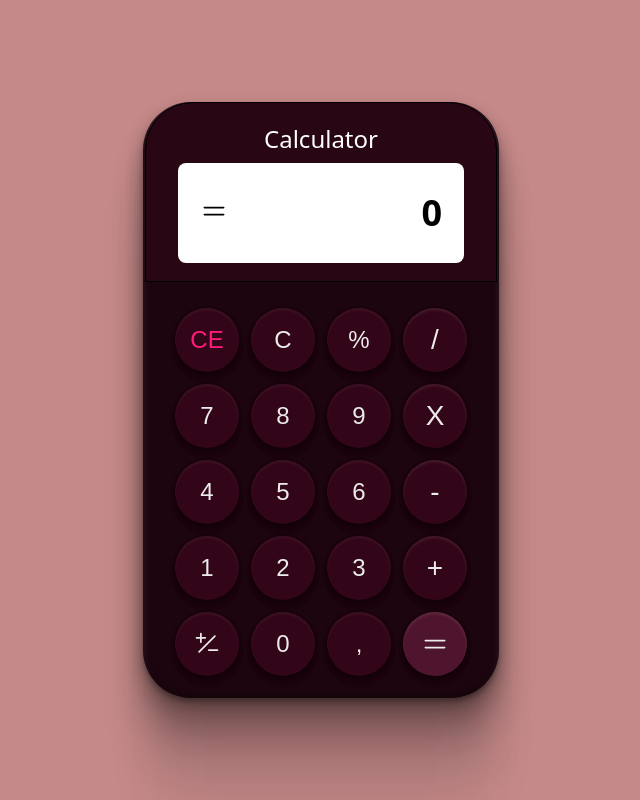
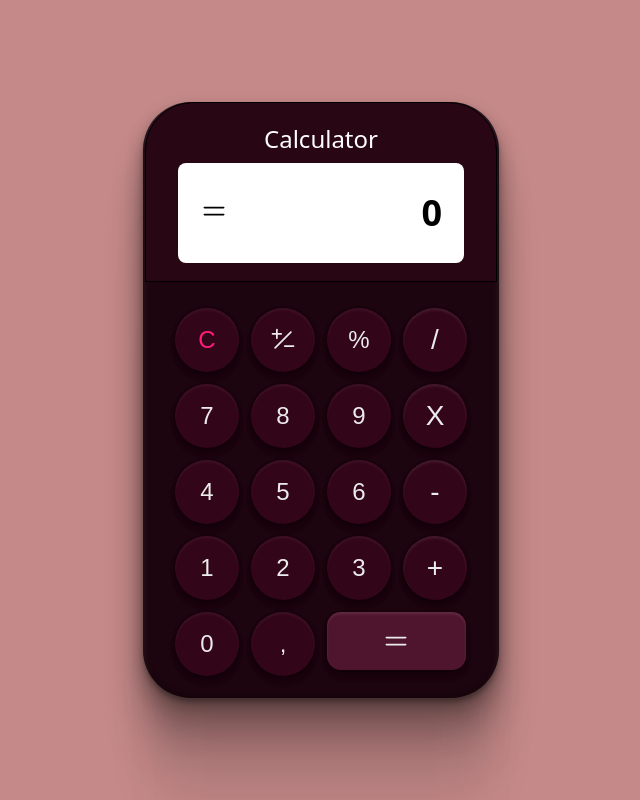
Before and after one commit to pablokaliel/bora-codar-5, a React (Create React App) app: page / in a window 1280 px wide. Shown: the whole page, without its empty margins (319-959 px from the left). Built offline with nearby package versions, Linux system fonts and the light colour scheme.

Commit message:
correcting error in the calculation of the number with dot

```diff
--- a/src/components/keyboard/index.js
+++ b/src/components/keyboard/index.js
@@ -101,8 +101,39 @@ function Keyboard() {
         </Swapper>
       </div>
       <Container>
-        <ButtonS onClick={clear}>CE</ButtonS>
-        <ButtonP>C</ButtonP>
+        <ButtonS onClick={clear}>C</ButtonS>
+        <ButtonP onClick={changeSign}><svg
+            width="28"
+            height="28"
+            viewBox="0 0 28 28"
+            fill="none"
+            xmlns="http://www.w3.org/2000/svg"
+          >
+            <path
+              fill-rule="evenodd"
+              clip-rule="evenodd"
+              d="M22.4937 5.50628C22.8354 5.84799 22.8354 6.40201 22.4937 6.74372L6.74372 22.4937C6.40201 22.8354 5.84799 22.8354 5.50628 22.4937C5.16457 22.152 5.16457 21.598 5.50628 21.2563L21.2563 5.50628C21.598 5.16457 22.152 5.16457 22.4937 5.50628Z"
+              fill="#EBEBEB"
+            />
+            <path
+              fill-rule="evenodd"
+              clip-rule="evenodd"
+              d="M2.625 7.875C2.625 7.39175 3.01675 7 3.5 7H12.25C12.7332 7 13.125 7.39175 13.125 7.875C13.125 8.35825 12.7332 8.75 12.25 8.75H3.5C3.01675 8.75 2.625 8.35825 2.625 7.875Z"
+              fill="#EBEBEB"
+            />
+            <path
+              fill-rule="evenodd"
+              clip-rule="evenodd"
+              d="M7.875 2.625C8.35825 2.625 8.75 3.01675 8.75 3.5V12.25C8.75 12.7332 8.35825 13.125 7.875 13.125C7.39175 13.125 7 12.7332 7 12.25V3.5C7 3.01675 7.39175 2.625 7.875 2.625Z"
+              fill="#EBEBEB"
+            />
+            <path
+              fill-rule="evenodd"
+              clip-rule="evenodd"
+              d="M14.875 20.125C14.875 19.6418 15.2668 19.25 15.75 19.25H24.5C24.9832 19.25 25.375 19.6418 25.375 20.125C25.375 20.6082 24.9832 21 24.5 21H15.75C15.2668 21 14.875 20.6082 14.875 20.125Z"
+              fill="#EBEBEB"
+            />
+          </svg></ButtonP>
         <ButtonP onClick={porcentage}>%</ButtonP>
         <ButtonT onClick={operatorHandler} value="/">
           /
@@ -147,40 +178,6 @@ function Keyboard() {
           +
         </ButtonT>
 
-        <ButtonP onClick={changeSign}>
-          <svg
-            width="28"
-            height="28"
-            viewBox="0 0 28 28"
-            fill="none"
-            xmlns="http://www.w3.org/2000/svg"
-          >
-            <path
-              fill-rule="evenodd"
-              clip-rule="evenodd"
-              d="M22.4937 5.50628C22.8354 5.84799 22.8354 6.40201 22.4937 6.74372L6.74372 22.4937C6.40201 22.8354 5.84799 22.8354 5.50628 22.4937C5.16457 22.152 5.16457 21.598 5.50628 21.2563L21.2563 5.50628C21.598 5.16457 22.152 5.16457 22.4937 5.50628Z"
-              fill="#EBEBEB"
-            />
-            <path
-              fill-rule="evenodd"
-              clip-rule="evenodd"
-              d="M2.625 7.875C2.625 7.39175 3.01675 7 3.5 7H12.25C12.7332 7 13.125 7.39175 13.125 7.875C13.125 8.35825 12.7332 8.75 12.25 8.75H3.5C3.01675 8.75 2.625 8.35825 2.625 7.875Z"
-              fill="#EBEBEB"
-            />
-            <path
-              fill-rule="evenodd"
-              clip-rule="evenodd"
-              d="M7.875 2.625C8.35825 2.625 8.75 3.01675 8.75 3.5V12.25C8.75 12.7332 8.35825 13.125 7.875 13.125C7.39175 13.125 7 12.7332 7 12.25V3.5C7 3.01675 7.39175 2.625 7.875 2.625Z"
-              fill="#EBEBEB"
-            />
-            <path
-              fill-rule="evenodd"
-              clip-rule="evenodd"
-              d="M14.875 20.125C14.875 19.6418 15.2668 19.25 15.75 19.25H24.5C24.9832 19.25 25.375 19.6418 25.375 20.125C25.375 20.6082 24.9832 21 24.5 21H15.75C15.2668 21 14.875 20.6082 14.875 20.125Z"
-              fill="#EBEBEB"
-            />
-          </svg>
-        </ButtonP>
         <ButtonP onClick={inputNum} value={0}>
           0
         </ButtonP>
--- a/src/components/keyboard/styles.js
+++ b/src/components/keyboard/styles.js
@@ -174,10 +174,10 @@ export const ButtonQ = styled.button`
   justify-content: center;
   align-items: center;
 
-  width: 64px;
-  height: 64px;
+  width: 217%;
+  height: 58px;
 
-  border-radius: 999px;
+ border-radius:14px;
   font-size: 24px;
   font-weight: 400;
 
```
